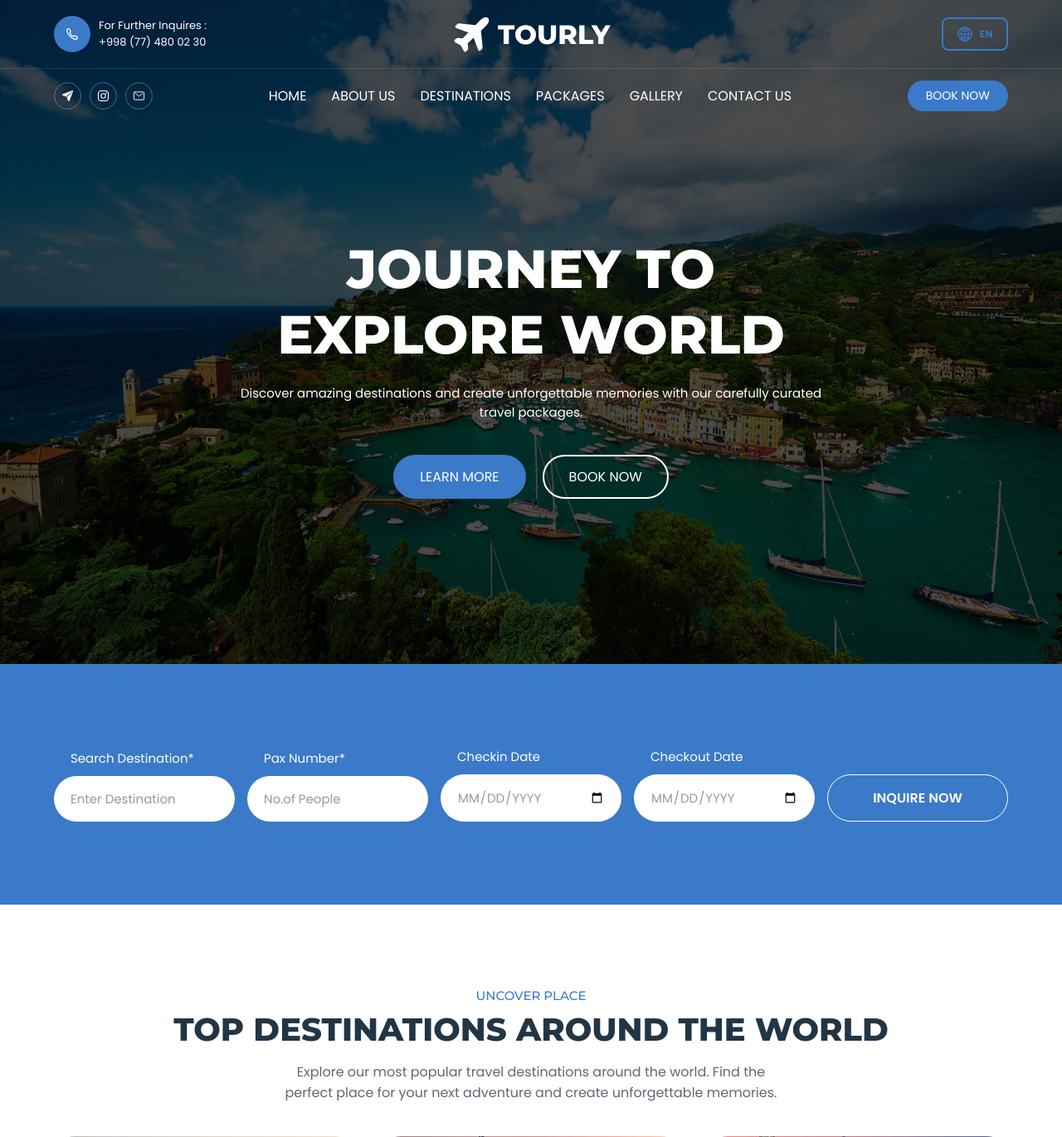
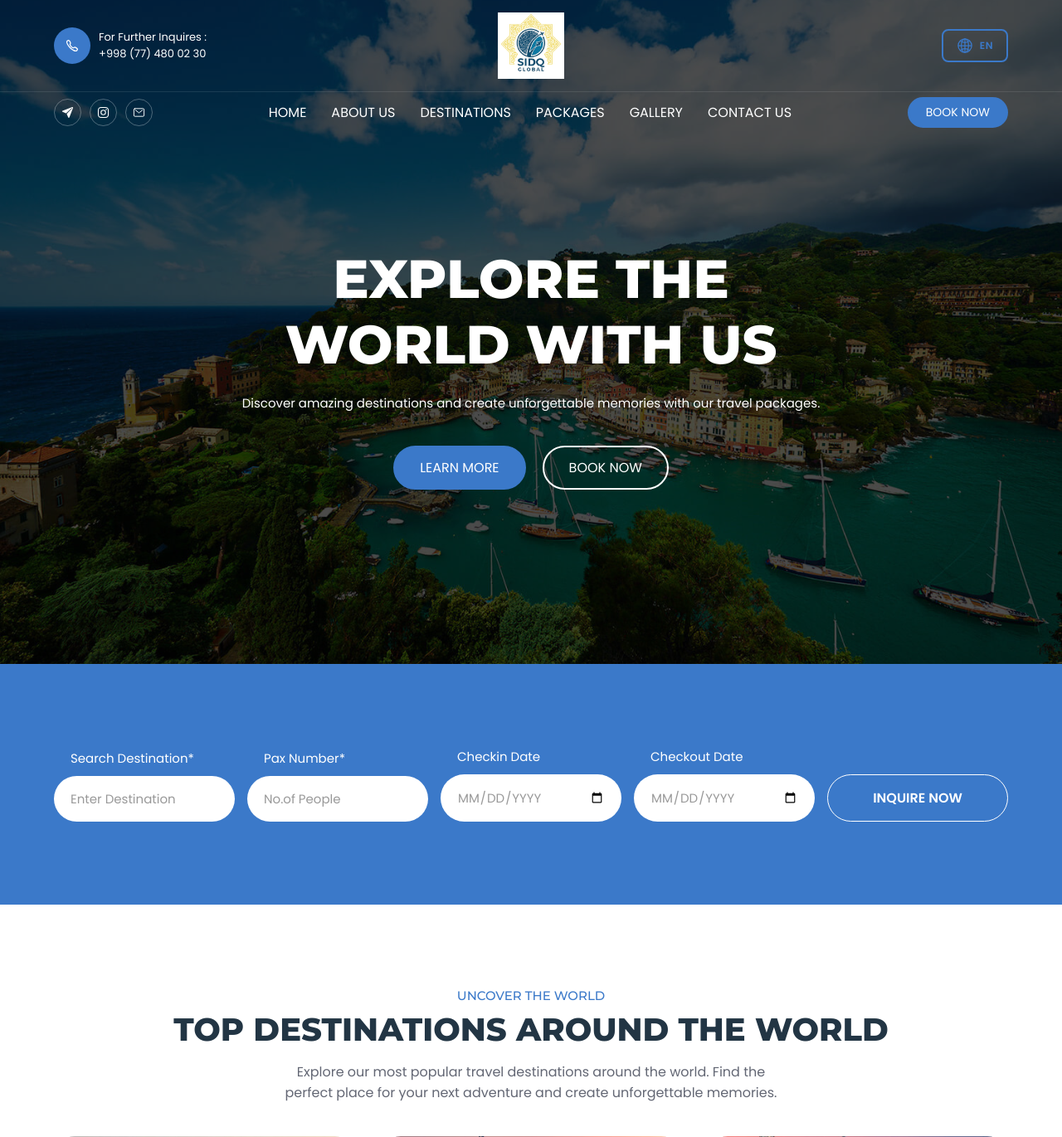
Before and after one commit to urolovforever/travel-site, a Django app: page /en/ in a window 1280 px wide. Shown: the top 1370 px of the page at 83% size. Run offline with Django 4.2, Linux system fonts and the light colour scheme; data that the repository does not hold is empty.

Commit message:
translation fixed

```diff
--- a/static/css/style.css
+++ b/static/css/style.css
@@ -253,7 +253,9 @@ body { background: var(--white); }
 
 .header-top .logo { margin-inline: auto; }
 
-.header-top .logo img { max-width: 100px; }
+.header-top .logo img {
+     object-fit: contain;
+     max-height: 80px;}
 
 .header-btn-group {
   justify-self: flex-end;
@@ -278,6 +280,7 @@ body { background: var(--white); }
   justify-content: space-between;
   align-items: center;
   padding-block: 15px;
+  margin-top: 20px;
 }
 
 .social-list {
--- a/templates/base.html
+++ b/templates/base.html
@@ -47,7 +47,7 @@
         </a>
 
         <a href="{% url 'core:home' %}" class="logo">
-          <img src="{% static 'images/logo1.svg' %}" alt="Tourly logo">
+          <img src="{% static 'images/logo.jpg' %}" alt="Tourly logo">
         </a>
 
         <div class="header-btn-group">
@@ -169,7 +169,7 @@
 
         <div class="footer-brand">
           <a href="#" class="logo">
-            <img src="{% static 'images/logo1.svg' %}" alt="Tourly logo">
+            <img src="{% static 'images/LOGO.png' %}" alt="Tourly logo">
           </a>
 
           <p class="footer-text">
@@ -196,6 +196,16 @@
             <li class="contact-item">
               <ion-icon name="mail-outline"></ion-icon>
               <a href="mailto:sidqglobal3@gmail.com" class="contact-link">sidqglobal3@gmail.com</a>
+            </li>
+
+            <li class="contact-item">
+              <ion-icon name="paper-plane"></ion-icon>
+              <a href="https://instagram.com/sidq_global" class="contact-link">sidqglobal3@gmail.com</a>
+            </li>
+
+            <li class="contact-item">
+              <ion-icon name="logo-instagram"></ion-icon>
+              <a href="https://t.me/SidqGlobal" class="contact-link">sidqglobal3@gmail.com</a>
             </li>
 
             <li class="contact-item">
--- a/templates/index.html
+++ b/templates/index.html
@@ -10,10 +10,10 @@
 <!-- HERO -->
 <section class="hero" id="home">
   <div class="container">
-    <h2 class="h1 hero-title">{% trans "Journey to explore world" %}</h2>
+    <h2 class="h1 hero-title">{% trans "Explore the world with us" %}</h2>
 
     <p class="hero-text">
-      {% trans "Discover amazing destinations and create unforgettable memories with our carefully curated travel packages." %}
+      {% trans "Discover amazing destinations and create unforgettable memories with our travel packages." %}
     </p>
 
     <div class="btn-group">
@@ -56,7 +56,7 @@
 <section class="popular" id="destination">
   <div class="container">
 
-    <p class="section-subtitle">{% trans "Uncover place" %}</p>
+    <p class="section-subtitle">{% trans "Uncover the World" %}</p>
 
     <h2 class="h2 section-title">{% trans "Top destinations around the World" %}</h2>
 
```
Also changed, not shown: locale/ru/LC_MESSAGES/django.po, locale/uz/LC_MESSAGES/django.po, static/images/LOGO.png (added), static/images/logo.jpg (added), 2 other files.
